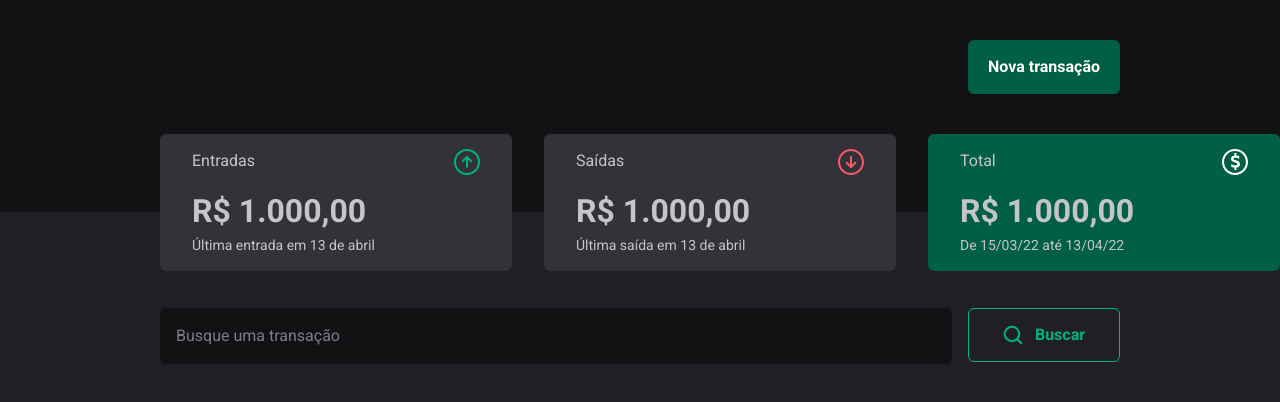
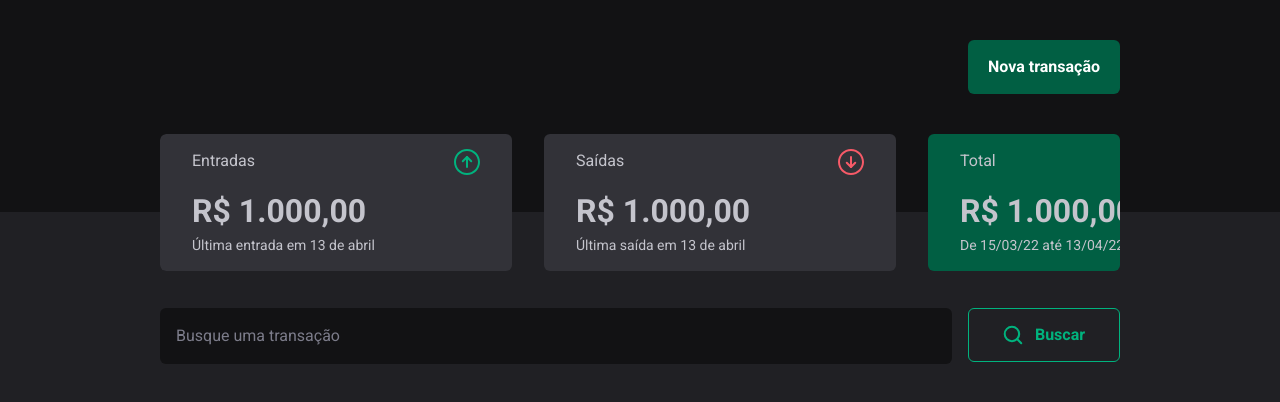
Before and after one commit to NicolasCastro01/finexps.com, a Next.js app: page /lancamentos in a window 1280 px wide. Shown: the top 402 px of the page. Built offline with nearby package versions, Linux system fonts and the light colour scheme.

Commit message:
refactor: add scroll vertical in media query of lg

```diff
--- a/src/app/presentation/pages/account-postings/components/balances/balances.tsx
+++ b/src/app/presentation/pages/account-postings/components/balances/balances.tsx
@@ -27,7 +27,7 @@ function BalancesComponent() {
 
 	return (
 		<div
-			className='flex gap-32px justify-between sm:gap-12px w-full sm:justify-start cursor-pointer select-none sm:overflow-x-scroll scrollbar-none rounded-6px'
+			className='flex gap-32px justify-between md:gap-12px sm:gap-12px w-full md:justify-start sm:justify-start cursor-pointer select-none lg:overflow-x-scroll md:overflow-x-scroll sm:overflow-x-scroll scrollbar-none rounded-6px'
 			ref={ref}
 			onMouseDown={mouseDown}
 		>
```
